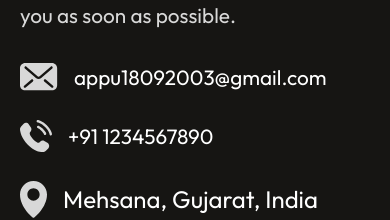
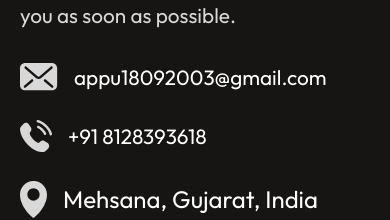
Before and after one commit to PrajapatiApurva/Portfolio-Apurva, a React (Vite) app: page / in a window 390 px wide. Shown: the part 6223-6443 px from the top of the page. Built offline with nearby package versions, Linux system fonts and the light colour scheme; no server answers.

Commit message:
Mobile Number Added

```diff
--- a/src/Components/Contact/Contact.jsx
+++ b/src/Components/Contact/Contact.jsx
@@ -59,7 +59,7 @@ const Contact = () => {
             <div className="contact-detail">
               <img src={call_icon} alt="call_icon" />
               <p>
-                <a href="tel:+91-1234567890">+91 1234567890</a>
+                <a href="tel:+91-8128393618">+91 8128393618</a>
               </p>
             </div>
             <div className="contact-detail">
```
